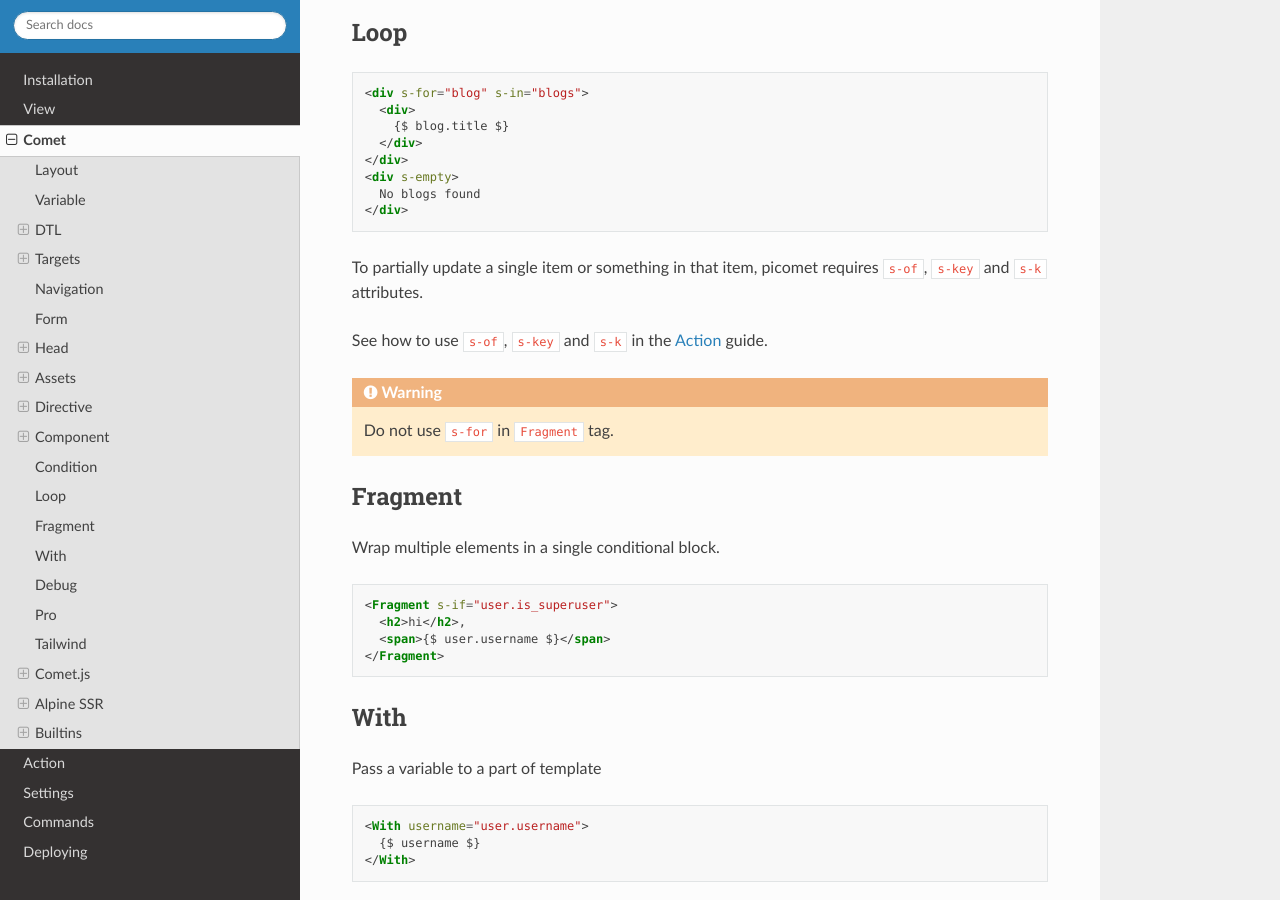
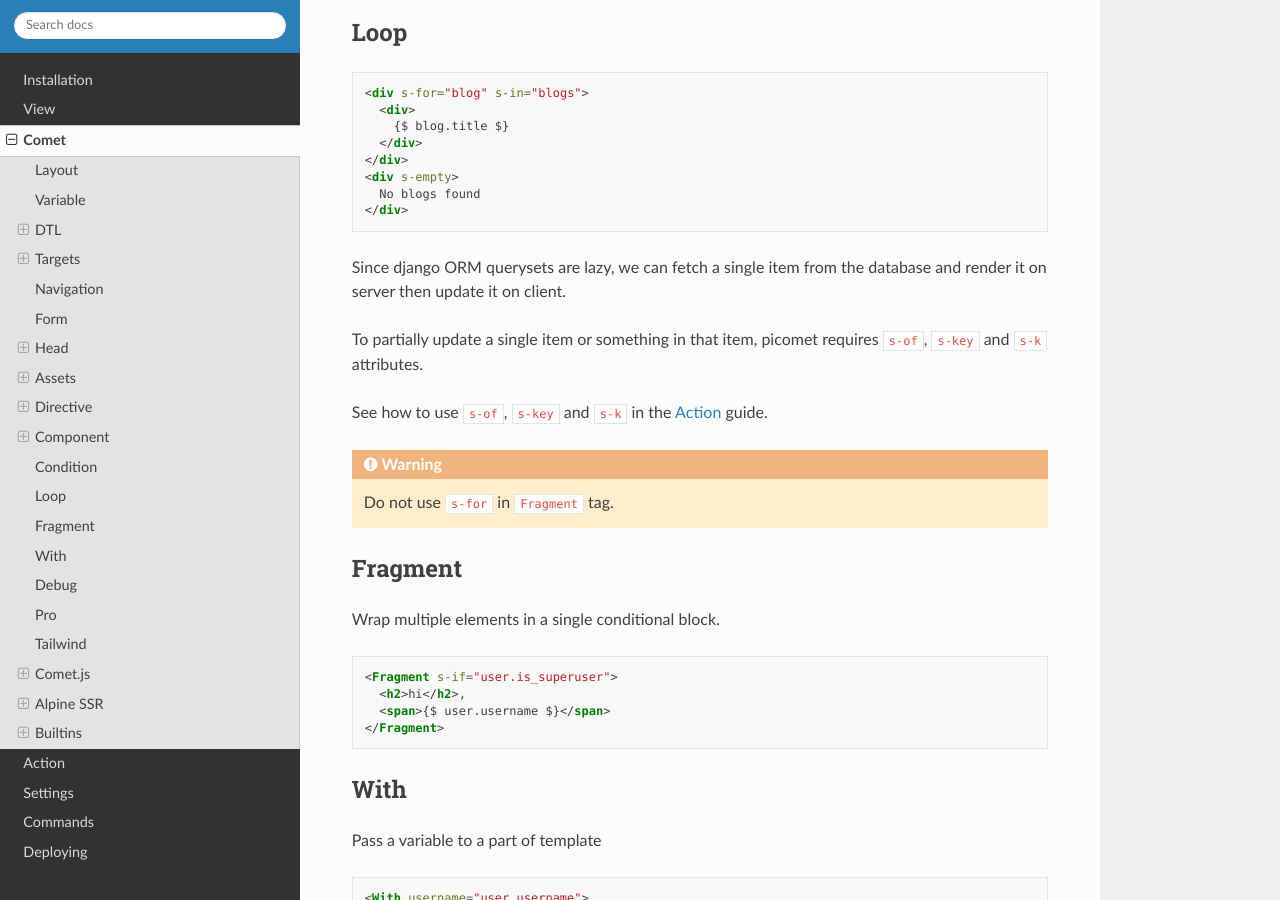
Before and after one commit to picomet/picomet, a Sphinx documentation site: the page built from docs/source/comet.rst, in a window 1280 px wide and 900 px high, scrolled down 8264 px. Built offline with Sphinx 7.4.7 and the Read the Docs theme 3.1.0, drawn with Linux system fonts in a browser that asks for light colours.

Commit message:
docs: improve loop guide

```diff
--- a/docs/source/comet.rst
+++ b/docs/source/comet.rst
@@ -469,6 +469,8 @@
     No blogs found
   </div>
 
+Since django ORM querysets are lazy, we can fetch a single item from the database and render it on server then update it on client.
+
 To partially update a single item or something in that item, picomet requires ``s-of``, ``s-key`` and ``s-k`` attributes.
 
 See how to use ``s-of``, ``s-key`` and ``s-k`` in the :doc:`/action` guide.
```
